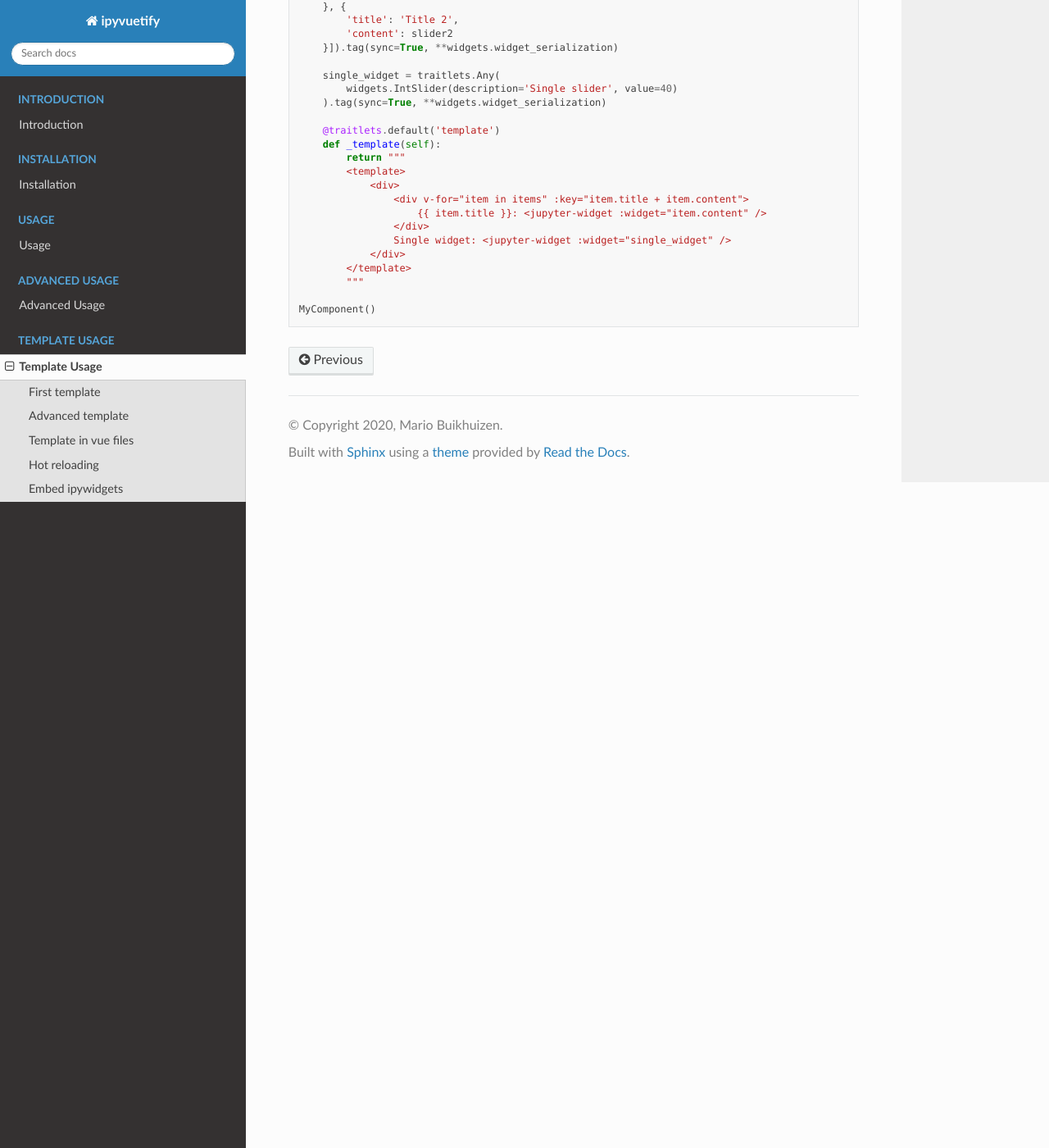
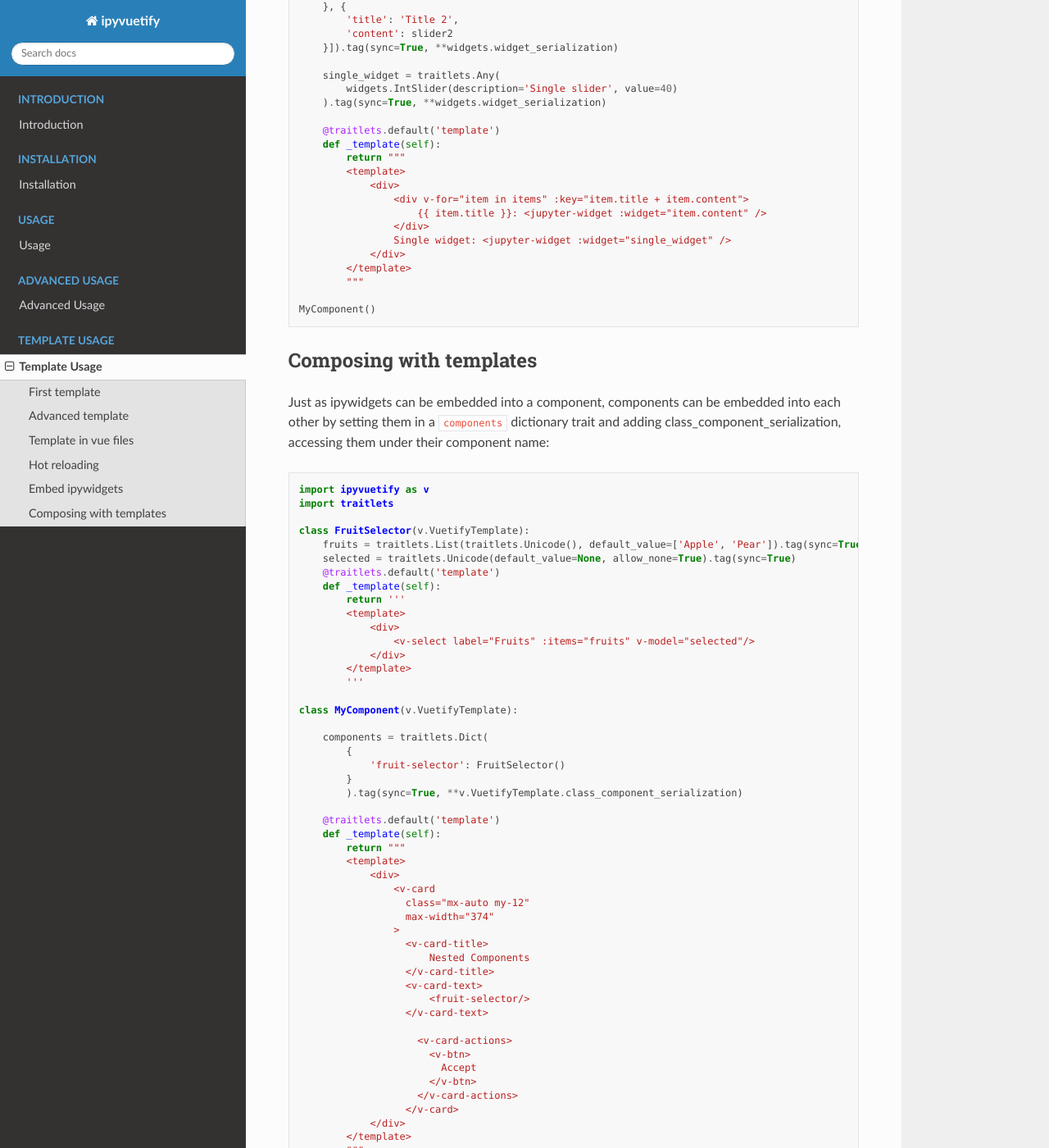
Before and after one commit to widgetti/ipyvuetify, a Sphinx documentation site: the page built from docs/template_usage.rst, in a window 1280 px wide and 1400 px high, scrolled down 4333 px. Shown: the whole window at 82% size. Built offline with Sphinx 7.4.7 and the Read the Docs theme 2.0.0, drawn with Linux system fonts in a browser that asks for light colours.

Commit message:
example of component composition

```diff
--- a/docs/template_usage.rst
+++ b/docs/template_usage.rst
@@ -194,3 +194,62 @@ Other ipywidgets can be embedded by setting them in a trait and adding widget_se
             """
 
     MyComponent()
+
+Composing with templates
+------------------------
+
+Just as ipywidgets can be embedded into a component, components can be embedded into each other by setting them in a ``components`` dictionary trait and adding class_component_serialization, accessing them under their component name:
+
+.. code-block:: python
+
+    import ipyvuetify as v
+    import traitlets
+
+    class FruitSelector(v.VuetifyTemplate):
+        fruits = traitlets.List(traitlets.Unicode(), default_value=['Apple', 'Pear']).tag(sync=True)
+        selected = traitlets.Unicode(default_value=None, allow_none=True).tag(sync=True)
+        @traitlets.default('template')
+        def _template(self):
+            return '''
+            <template>
+                <div>
+                    <v-select label="Fruits" :items="fruits" v-model="selected"/>
+                </div>
+            </template>
+            '''
+
+    class MyComponent(v.VuetifyTemplate):
+
+        components = traitlets.Dict(
+            {
+                'fruit-selector': FruitSelector()
+            }
+            ).tag(sync=True, **v.VuetifyTemplate.class_component_serialization)
+
+        @traitlets.default('template')
+        def _template(self):
+            return """
+            <template>
+                <div>
+                    <v-card
+                      class="mx-auto my-12"
+                      max-width="374"
+                    >
+                      <v-card-title>
+                          Nested Components
+                      </v-card-title>
+                      <v-card-text>
+                          <fruit-selector/>
+                      </v-card-text>
+
+                        <v-card-actions>
+                          <v-btn>
+                            Accept
+                          </v-btn>
+                        </v-card-actions>
+                      </v-card>
+                </div>
+            </template>
+            """
+
+    MyComponent()
```
